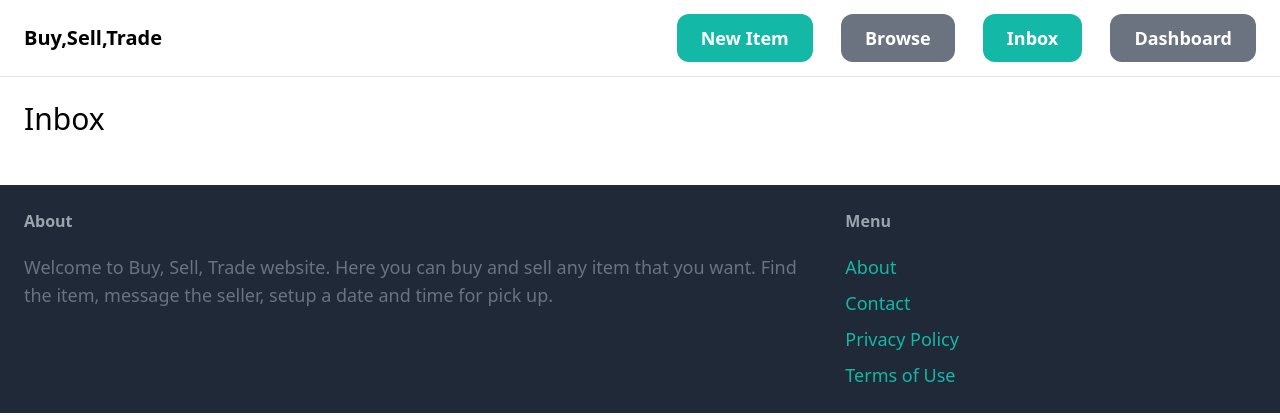
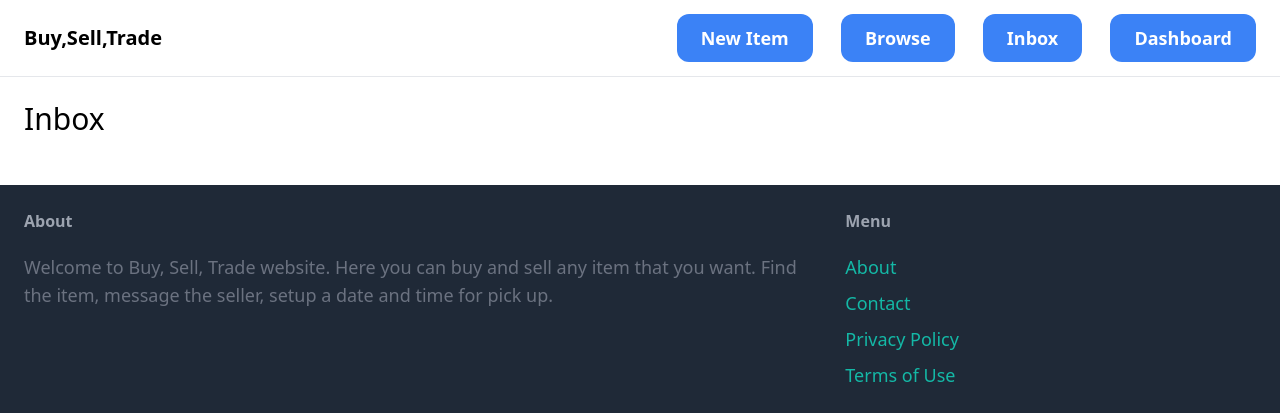
Before and after one commit to Kross02/BuySellTrade, a Django app: page /inbox/ in a window 1280 px wide. Shown: the top 420 px of the page. Run offline with Django 5.2, Linux system fonts and the light colour scheme; a user stored in the database is signed in; data comes from the database, SQL or seed files in the repository; both versions use the stored data as it was after the commit; some libraries are stand-ins or nearby versions.

Commit message:
Design change (Color)

```diff
--- a/BuySellTrade/core/templates/core/base.html
+++ b/BuySellTrade/core/templates/core/base.html
@@ -16,15 +16,15 @@
 
             <div class="space-x-6">
 
-                <a href="{% url 'item:new' %}" class="px-6 py-3 text-lg font-semibold bg-teal-500 text-white rounded-xl hover:bg-teal-700">New Item</a>
-                <a href="{% url 'item:items' %}" class="px-6 py-3 text-lg font-semibold bg-gray-500 text-white rounded-xl hover:bg-gray-700">Browse</a>
+                <a href="{% url 'item:new' %}" class="px-6 py-3 text-lg font-semibold bg-blue-500 text-white rounded-xl hover:bg-blue-700">New Item</a>
+                <a href="{% url 'item:items' %}" class="px-6 py-3 text-lg font-semibold bg-blue-500 text-white rounded-xl hover:bg-blue-700">Browse</a>
 
                 {% if request.user.is_authenticated %}
-                    <a href="{% url 'conversation:inbox' %}" class="px-6 py-3 text-lg font-semibold bg-teal-500 text-white rounded-xl hover:bg-teal-700">Inbox</a>
-                    <a href="{% url 'dashboard:index' %}" class="px-6 py-3 text-lg font-semibold bg-gray-500 text-white rounded-xl hover:bg-gray-700">Dashboard</a>
+                    <a href="{% url 'conversation:inbox' %}" class="px-6 py-3 text-lg font-semibold bg-blue-500 text-white rounded-xl hover:bg-blue-700">Inbox</a>
+                    <a href="{% url 'dashboard:index' %}" class="px-6 py-3 text-lg font-semibold bg-blue-500 text-white rounded-xl hover:bg-blue-700">Dashboard</a>
                 {% else %}
-                    <a href="{% url 'core:signup' %}" class="px-6 py-3 text-lg font-semibold bg-teal-500 text-white rounded-xl hover:bg-teal-700">Sign up</a>
-                    <a href="{% url 'core:login' %}" class="px-6 py-3 text-lg font-semibold bg-gray-500 text-white rounded-xl hover:bg-gray-700">Log in</a>
+                    <a href="{% url 'core:signup' %}" class="px-6 py-3 text-lg font-semibold bg-blue-500 text-white rounded-xl hover:bg-blue-700">Sign up</a>
+                    <a href="{% url 'core:login' %}" class="px-6 py-3 text-lg font-semibold bg-blue-500 text-white rounded-xl hover:bg-blue-700">Log in</a>
                 {% endif %}
             </div>
         </nav>
```
Also changed, not shown: BuySellTrade/db.sqlite3.
